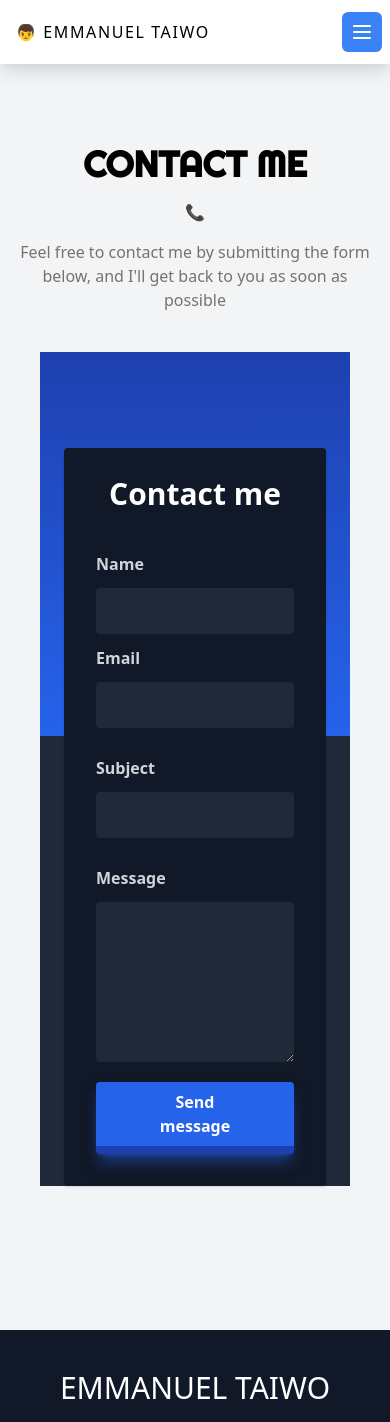
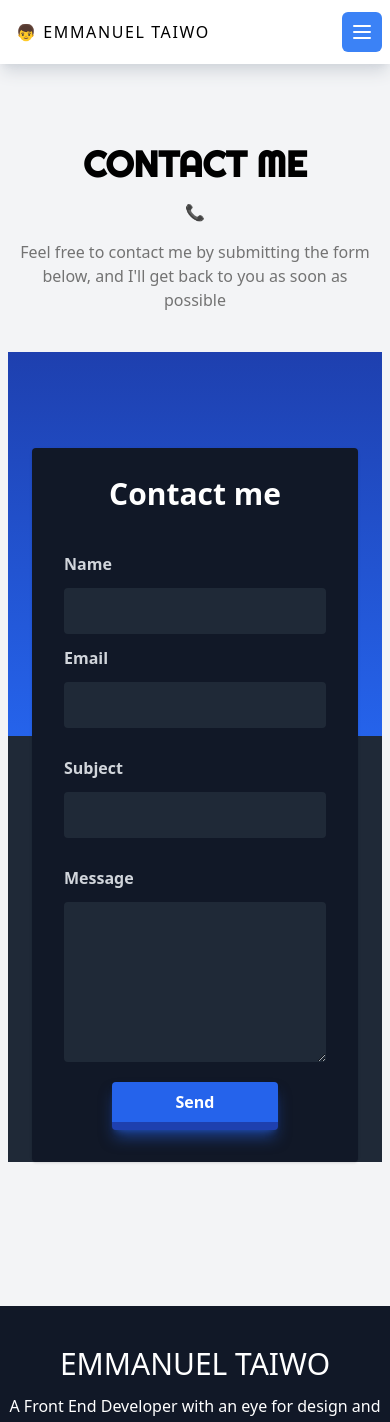
Before and after one commit to emmanueltaiwo/Portfolio, a Next.js app: page /contact in a window 390 px wide. Shown: the top 1422 px of the page. Built offline with nearby package versions, Linux system fonts and the light colour scheme.

Commit message:
Fixed mobile responsiveness for contact form

```diff
--- a/src/components/Contact/ContactForm.js
+++ b/src/components/Contact/ContactForm.js
@@ -33,7 +33,7 @@ const ContactForm = () => {
                     </div>
                 </div>
                 <div className="flex items-center justify-center w-full mt-5">
-                    <Button type='submit'>Send message</Button>
+                    <Button type='submit'>Send</Button>
                 </div>
             </form>
         </div>
--- a/src/components/Contact/ContactMain.js
+++ b/src/components/Contact/ContactMain.js
@@ -9,7 +9,7 @@ const ContactMain = () => {
         <span className='text-center'>📞</span>
         <p className='ml-5 mr-5 text-neutral-500 text-center'>Feel free to contact me by submitting the form below, and I&apos;ll get back to you as soon as possible</p>
         </div>
-        <main className='mt-10 ml-10 mr-10'>
+        <main className='mt-10 ml-2 mr-2 xl:ml-10 xl:mr-10 md:ml-10 md:mr-10'>
             <ContactForm />
         </main>
     </div>
```
